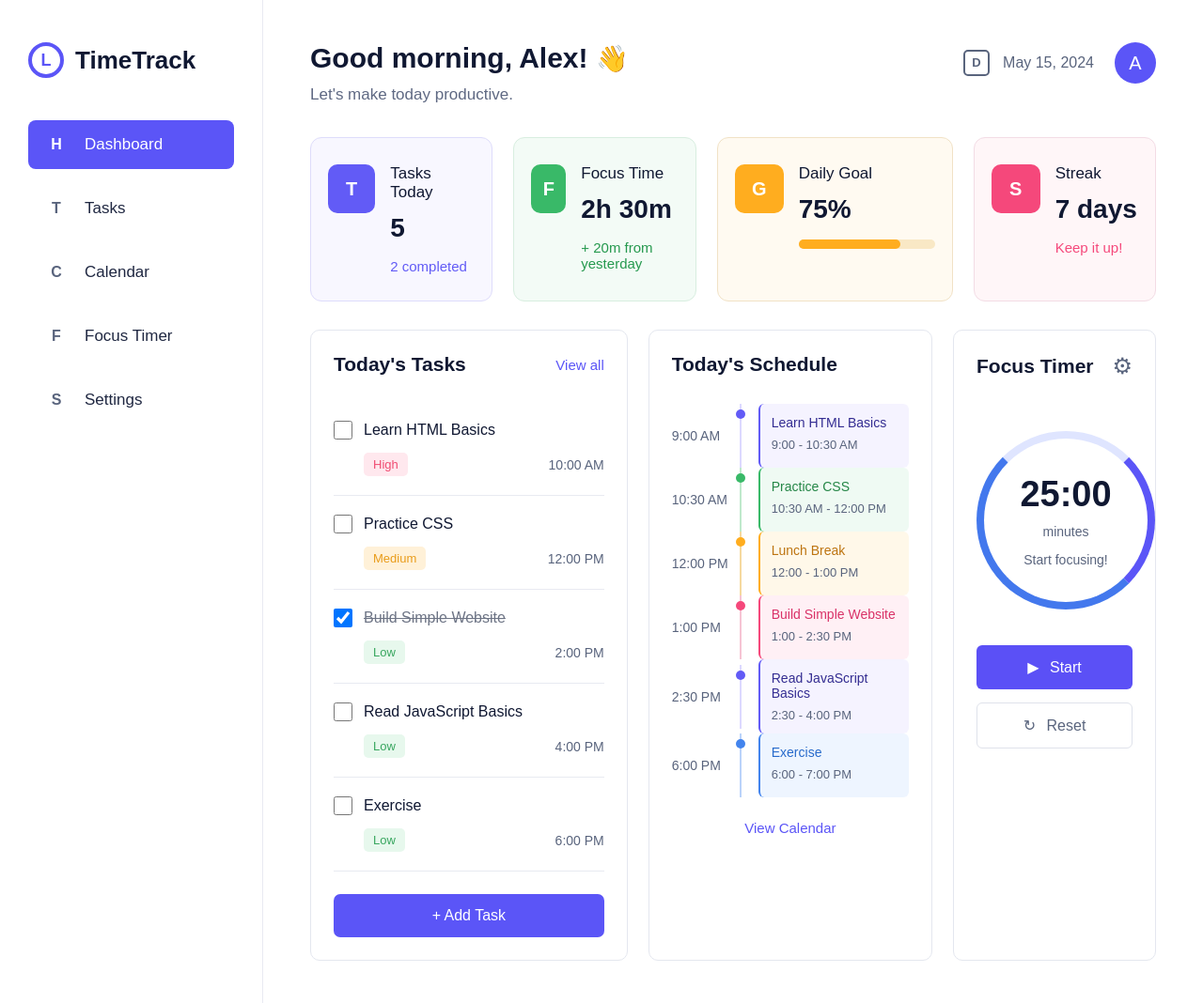
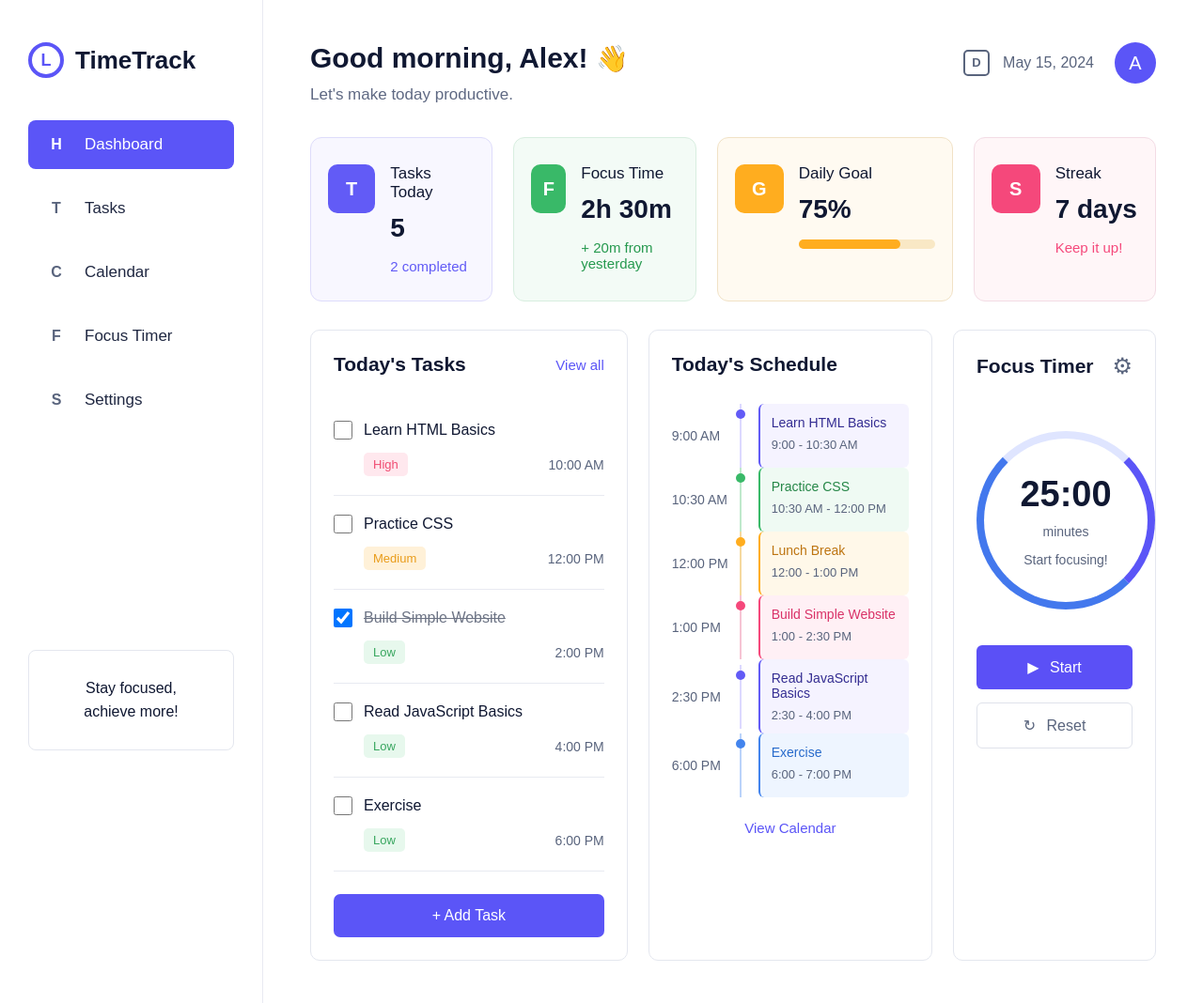
Before and after one commit to peterygalaxy-arch/Time-Management, a Flask app: page / in a window 1280 px wide. Shown: the whole page at 94% size. Run offline with Flask 3, Linux system fonts and the light colour scheme.

Commit message:
add the sidebar message

```diff
--- a/static/style.css
+++ b/static/style.css
@@ -84,6 +84,18 @@ body {
 
 .menu-link.active:hover {
     background-color: #5b55f7;
+}
+
+.sidebar-message {
+    margin-top: 240px;
+    padding: 24px 12px;
+    border: 1px solid #e4e7ef;
+    border-radius: 8px;
+    text-align: center;
+}
+
+.sidebar-message p {
+    margin: 7px 0;
 }
 
 .main-content {
--- a/templates/index.html
+++ b/templates/index.html
@@ -39,6 +39,11 @@
                     <span class="menu-icon">S</span>
                     <span>Settings</span>
                 </a>
+            </div>
+
+            <div class="sidebar-message">
+                <p>Stay focused,</p>
+                <p>achieve more!</p>
             </div>
         </div>
 
```
